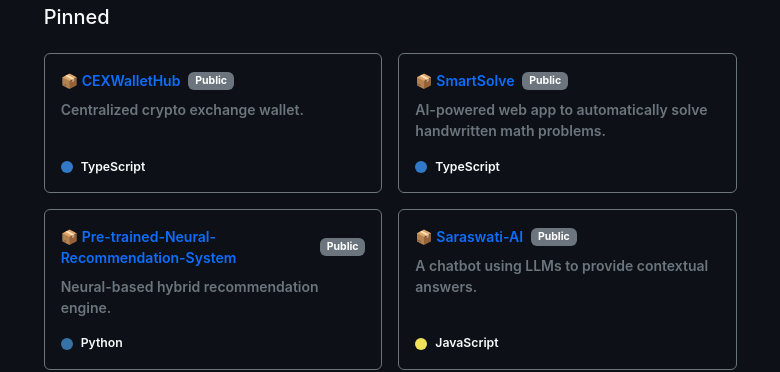
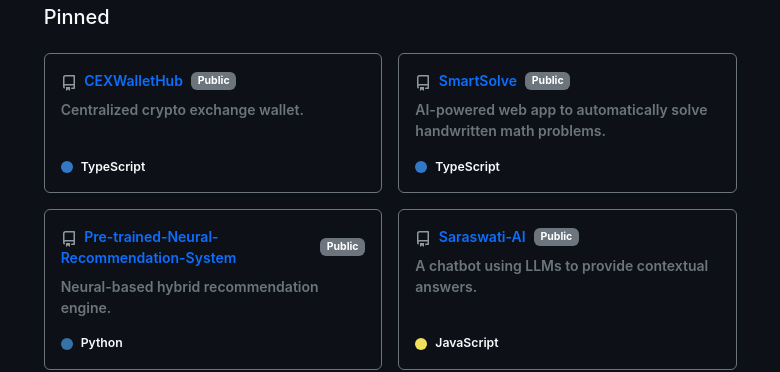
Before and after one commit to larrikin-coder/Portfolio-Website, a React (Create React App) app: page / in a window 1280 px wide. Shown: the part 1417-1789 px from the top of the page, without its empty margins (435-1215 px from the left). Built offline with nearby package versions, Linux system fonts and the light colour scheme; no server answers.

Commit message:
changed the repos icons in the pinned repos card

```diff
--- a/src/components/Hero.jsx
+++ b/src/components/Hero.jsx
@@ -82,7 +82,7 @@ const Hero = ({activePath,setActivePath}) => {
         <>
           {isOverview && <PinnedRepos />}
           {isRepositories && <Repolist />}
-          {isTechStack && <Resume file="/assets/resume.pdf"/>}
+          {/* {isTechStack && <Resume file="/assets/resume.pdf"/>} */}
           {isOverview && (
             <div className="border border-light rounded-2 p-4 mt-3">
               <ContributionGraph username="larrikin-coder" />
--- a/src/components/PinnedRepoCard.jsx
+++ b/src/components/PinnedRepoCard.jsx
@@ -20,7 +20,7 @@ const PinnedRepoCard = ({ title, description, language, link }) => {
             rel="noopener noreferrer"
             className="card-title h7 text-primary mb-0 text-decoration-none"
           >
-            📦 {title}
+            <svg className="icons me-1"><path d="M2 2.5A2.5 2.5 0 0 1 4.5 0h8.75a.75.75 0 0 1 .75.75v12.5a.75.75 0 0 1-.75.75h-2.5a.75.75 0 0 1 0-1.5h1.75v-2h-8a1 1 0 0 0-.714 1.7.75.75 0 1 1-1.072 1.05A2.495 2.495 0 0 1 2 11.5Zm10.5-1h-8a1 1 0 0 0-1 1v6.708A2.486 2.486 0 0 1 4.5 9h8ZM5 12.25a.25.25 0 0 1 .25-.25h3.5a.25.25 0 0 1 .25.25v3.25a.25.25 0 0 1-.4.2l-1.45-1.087a.249.249 0 0 0-.3 0L5.4 15.7a.25.25 0 0 1-.4-.2Z"></path></svg> {title}
           </a>
           <span className="badge bg-secondary ms-2">Public</span>
         </div>
```
